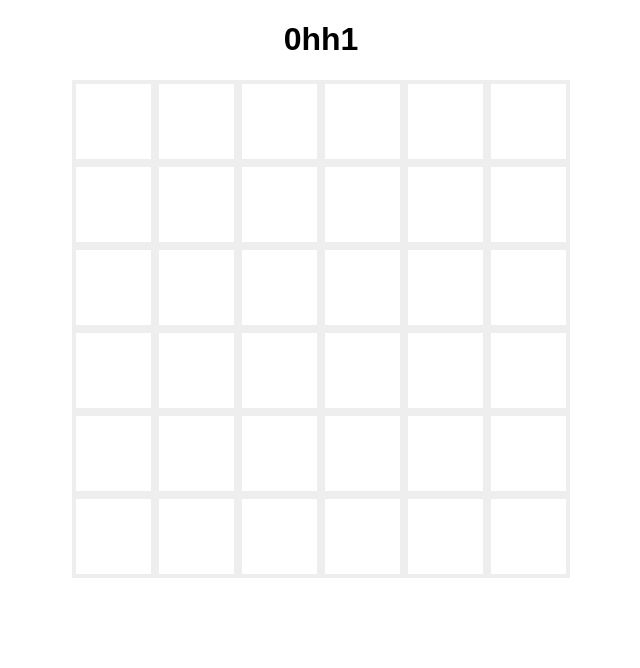
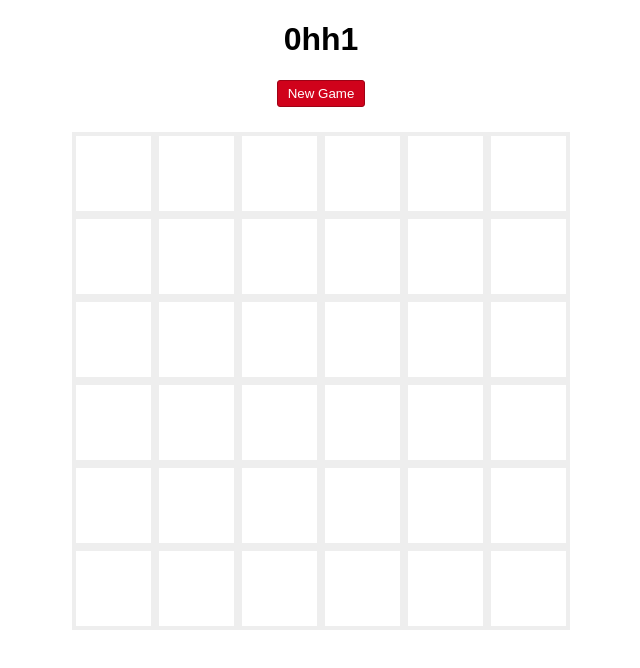
Before and after one commit to Safisyx/Ohh1, a React (Create React App) app: page / in a window 1280 px wide. Shown: the top 668 px of the page, without its empty margins (319-959 px from the left). Built offline with nearby package versions, Linux system fonts and the light colour scheme.

Commit message:
Add button and action to create a new game

```diff
--- a/package.json
+++ b/package.json
@@ -8,7 +8,8 @@
     "react-redux": "^5.0.7",
     "react-scripts": "1.1.1",
     "redux": "^3.7.2",
-    "redux-thunk": "^2.2.0"
+    "redux-thunk": "^2.2.0",
+    "sinon": "^4.4.2"
   },
   "scripts": {
     "start": "react-scripts start",
--- a/src/App.js
+++ b/src/App.js
@@ -1,6 +1,7 @@
 import React, { Component } from 'react';
 //import logo from './logo.svg';
 import Board from './containers/Board'
+import CreateGameButton from './components/CreateGameButton'
 import './App.css';
 
 class App extends Component {
@@ -8,6 +9,7 @@ class App extends Component {
     return (
       <div className="App">
         <h1 className="title">0hh1</h1>
+        <CreateGameButton/>
         <Board/>
       </div>
     );
--- /dev/null
+++ b/src/actions/types.js
@@ -0,0 +1 @@
+export const CREATE_GAME = 'CREATE_GAME'
--- /dev/null
+++ b/src/components/CreateGameButton.css
@@ -0,0 +1,14 @@
+/* src/components/CreateGameButton.css */
+.CreateGameButton {
+  background-color: #D0021B;
+  border: 1px solid #9E0215;
+  border-radius: 3px;
+  color: #fff;
+  padding: 5px 10px;
+  display: block;
+  margin: 0 auto 25px;
+}
+
+.CreateGameButton:hover {
+  background-color: #9E0215;
+}
--- /dev/null
+++ b/src/components/CreateGameButton.js
@@ -0,0 +1,26 @@
+import React, { PureComponent } from 'react'
+import PropTypes from 'prop-types'
+import './CreateGameButton.css'
+
+export class CreateGameButton extends PureComponent {
+  static propTypes = {
+    createGame: PropTypes.func.isRequired
+  }
+
+  handleClick = () => {
+    this.props.createGame(6)
+  }
+
+  render() {
+    return (
+      <button
+        onClick={this.handleClick}
+        className="CreateGameButton"
+      >
+        New Game
+      </button>
+    )
+  }
+}
+
+export default CreateGameButton
```
Also changed, not shown: src/actions/game.js (added, +15 -0 lines), 2 other files (tests, documents, lock files or other folders).
